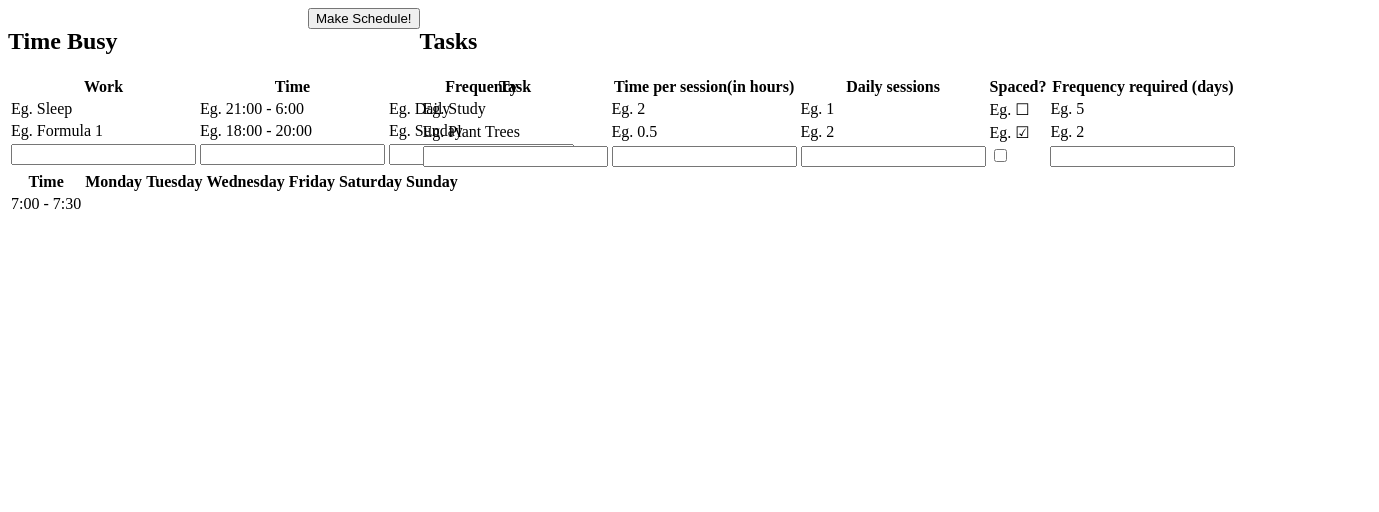
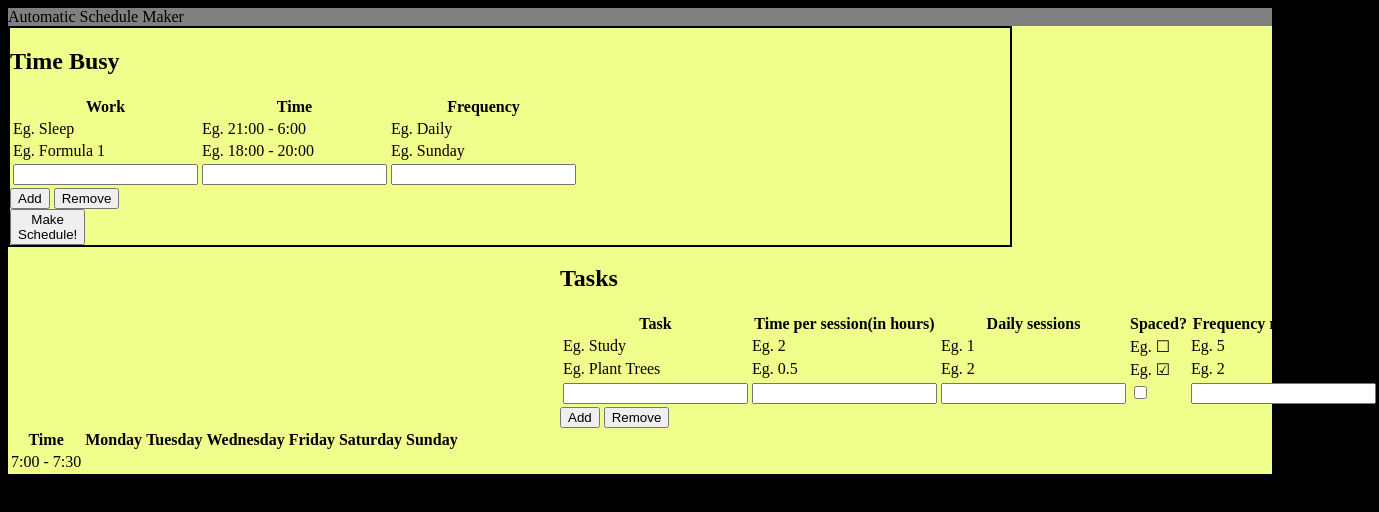
Before and after one commit to anik8das/ScheduleMaker, a plain HTML site: page Index.html in a window 1280 px wide. Shown: the whole page, 1379 px wide, since content can reach past the window. Drawn offline with Linux system fonts and the light colour scheme.

Commit message:
Add files via upload

```diff
--- a/Index.html
+++ b/Index.html
@@ -6,15 +6,20 @@
         Schedule Maker
     </title>
     <link rel="stylesheet" type="text/css" href="Style.css">
+    <script type="text/javascript" src="Script.js"></script>
 </head>
 
 <body>
+    <div id="parent">
+        <div id="header">
+            Automatic Schedule Maker
+        </div>
         <div id="top">
             <div id="busy">
                 <h2>
                     Time Busy
                 </h2>
-            <table>
+                <table id="busytable">
                     <tr>
                         <th>
                             Work
@@ -56,10 +61,16 @@
                             <input type="text" id="timeinput">
                         </td>
                         <td>
-                        <input type="text" id="timeinput">
+                            <input type="text" id="freqinput">
                         </td>
                     </tr>
                 </table>
+                <button id="submitbusy" onclick="addbusy()">
+                    Add
+                </button>
+                <button id="busyremove" onclick="removebusy()">
+                    Remove
+                </button>
             </div>
             <div id="button">
                 <button id="thebutton">
@@ -68,7 +79,7 @@
             </div>
             <div id="tasks">
                 <h2>Tasks</h2>
-            <table>
+                <table id="tasktable">
                     <tr>
                         <th>
                             Task
@@ -131,13 +142,19 @@
                             <input type="text" id="taskdaily">
                         </td>
                         <td>
-                        <input type="checkbox" id="taskspaced">
+                            <input type="checkbox" value="spaced" id="taskspaced">
                         </td>
                         <td>
                             <input type="text" id="taskfrequency">
                         </td>
                     </tr>
                 </table>
+                <button id="submittask" onclick="addtask()">
+                    Add
+                </button>
+                <button id="removetask" onclick="removetask()">
+                    Remove
+                </button>
             </div>
         </div>
         <div id="timetable">
@@ -193,10 +210,7 @@
                 </tr>
             </table>
         </div>
-
-
-
-    <script scr="Script.js"></script>
+    </div>
 </body>
 
 </html>
--- a/Script.js
+++ b/Script.js
@@ -0,0 +1,64 @@
+var busy = [];
+var busynum = 3;
+var tasknum = 3;
+
+function addbusy() {
+    var name = document.getElementById("workinput").value;
+    var time = document.getElementById("timeinput").value;
+    var freq = document.getElementById("freqinput").value;
+    var busytable = document.getElementById("busytable")
+    var row = busytable.insertRow(busynum);
+    var cell1 = row.insertCell(0);
+    var cell2 = row.insertCell(1);
+    var cell3 = row.insertCell(2);
+    cell1.innerHTML = name;
+    cell2.innerHTML = time;
+    cell3.innerHTML = freq;
+    busynum++;
+
+    console.log(name, time, freq);
+    document.getElementById('workinput').value = '';
+    document.getElementById('timeinput').value = '';
+    document.getElementById('freqinput').value = '';
+}
+
+function addtask() {
+    var name = document.getElementById("taskname").value;
+    var time = document.getElementById("tasktime").value;
+    var daily = document.getElementById("taskdaily").value;
+    var spaced = document.getElementById("taskspaced");
+    var freq = document.getElementById("taskfrequency").value;
+    var tasktable = document.getElementById("tasktable");
+    var row = tasktable.insertRow(tasknum);
+    var cell1 = row.insertCell(0);
+    var cell2 = row.insertCell(1);
+    var cell3 = row.insertCell(2);
+    var cell4 = row.insertCell(3);
+    var cell5 = row.insertCell(4);
+    cell1.innerHTML = name;
+    cell2.innerHTML = time;
+    cell3.innerHTML = daily;
+    if (spaced.checked == true) {
+        cell4.innerHTML = "&#9745";
+    } else {
+        cell4.innerHTML = "&#9744"
+    }
+    cell5.innerHTML = freq;
+    document.getElementById("taskname").value = "";
+    document.getElementById("tasktime").value = "";
+    document.getElementById("taskdaily").value = "";
+    spaced.checked = false;
+    document.getElementById("taskfrequency").value = "";
+    tasknum++;
+    console.log(spaced.checked);
+}
+
+function removetask() {
+    document.getElementById("tasktable").deleteRow(tasknum - 1);
+    tasknum--;
+}
+
+function removebusy() {
+    document.getElementById("busytable").deleteRow(busynum - 1);
+    busynum--;
+}
--- a/Style.css
+++ b/Style.css
@@ -1,18 +1,37 @@
+#parent {
+    background-color: #F0FF8C;
+}
+
+#header {
+    align-content: center;
+    width: 100%;
+    background-color: grey;
+}
+
+body {
+    background-color: black;
+}
+
 #top {
     clear: both;
+    width: 1000px;
+    border: 2px solid black;
 }
 
 #busy {
     float: left;
-    width: 300px;
+    width: 450px;
+    border-width: 2px;
 }
 
 #button {
-    float: left;
+    float: center;
+    width: 50px;
 }
 
 #tasks {
-    float: left;
+    float: right;
+    width: 450px;
 }
 
 #timetable {
```
Lines whose indentation alone changed are shown as unchanged.
